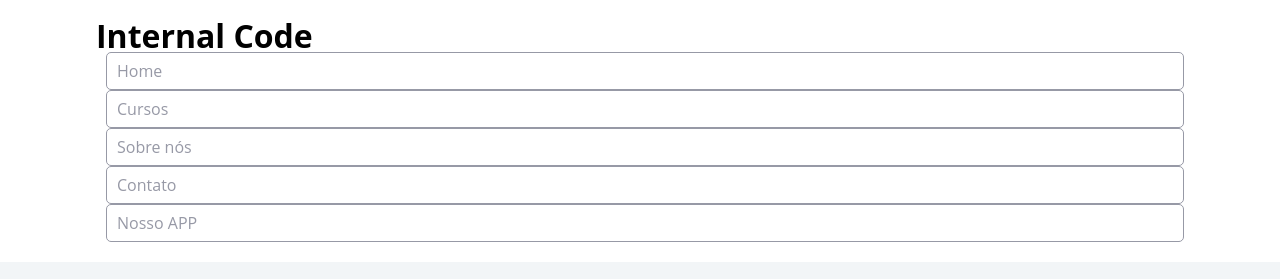
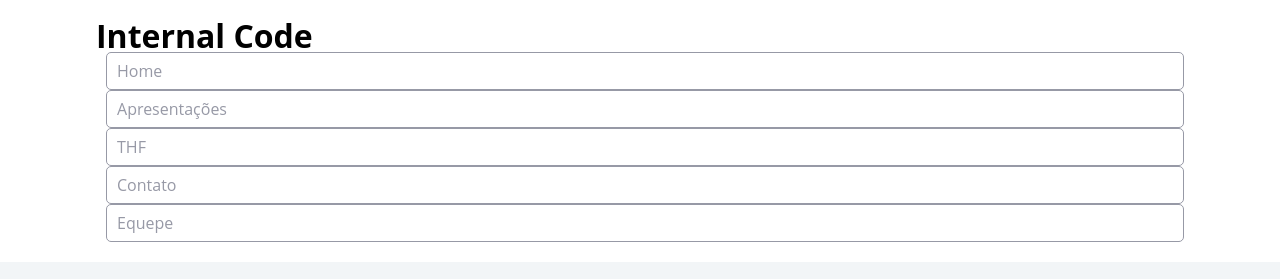
Before and after one commit to wasgithub/flex-box, a plain HTML site: page index.html in a window 1280 px wide. Shown: the top 279 px of the page. Drawn offline with Linux system fonts and the light colour scheme.

Commit message:
finalizado ajustes

```diff
--- a/css/flexbox.css
+++ b/css/flexbox.css
@@ -36,6 +36,8 @@
 /*flex-direction: column;
 flex-wrap: wrap;*/
 
+
+/* APRESENTACOES CONTAINER */
 /* .conteudoPrincipal-cursos {
 	display: flex;
 	flex-wrap: wrap;
--- a/index.html
+++ b/index.html
@@ -18,10 +18,10 @@
 
 			<nav class="cabecalhoPrincipal-nav">
 				<a class="cabecalhoPrincipal-nav-link" href="#">Home</a>
-				<a class="cabecalhoPrincipal-nav-link" href="#">Cursos</a>
-				<a class="cabecalhoPrincipal-nav-link" href="#">Sobre nós</a>
+				<a class="cabecalhoPrincipal-nav-link" href="#">Apresentações</a>
+				<a class="cabecalhoPrincipal-nav-link" href="#">THF</a>
 				<a class="cabecalhoPrincipal-nav-link" href="#">Contato</a>
-				<a class="cabecalhoPrincipal-nav-link cabecalhoPrincipal-nav-link-app" href="#">Nosso APP</a>
+				<a class="cabecalhoPrincipal-nav-link cabecalhoPrincipal-nav-link-app" href="#">Equepe</a>
 			</nav>
 		</div>
 
```
Also changed, not shown: 2 other files.
